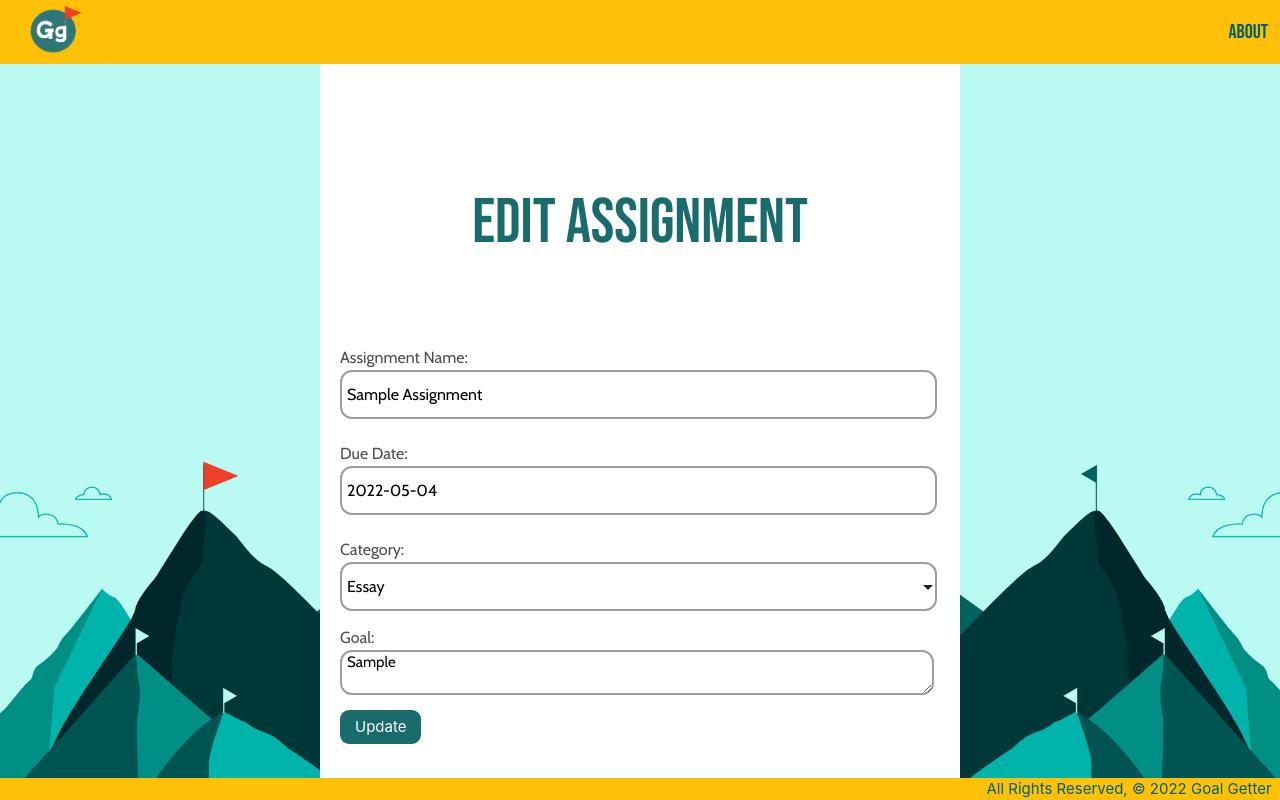
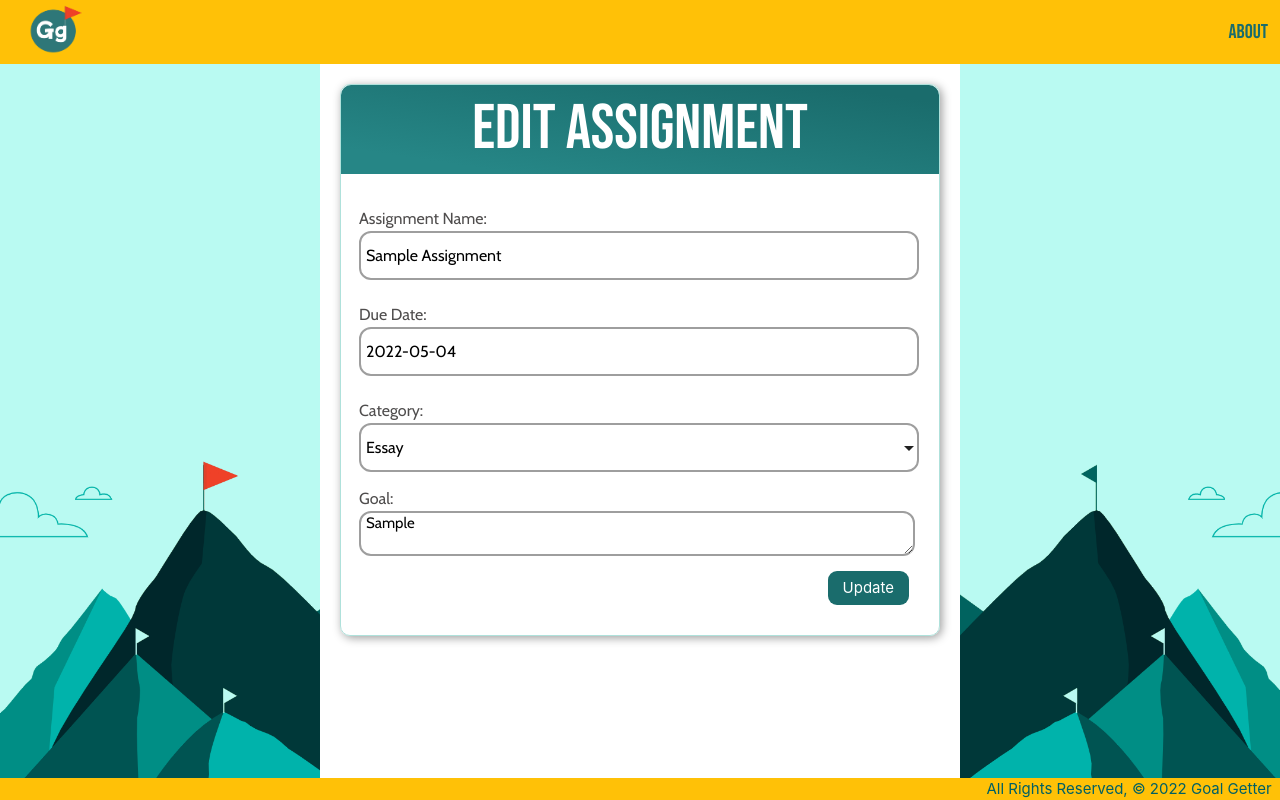
Before and after one commit to shamique202/goal-getter-project, a Django app: page /courses/1/edit_assignment/1/ in a window 1280 px wide. Run offline with Django 4.2, Linux system fonts and the light colour scheme; tables that the repository leaves empty hold one stand-in row (values such as "Sample post").

```diff
--- a/goalgetter/main_app/templates/base.html
+++ b/goalgetter/main_app/templates/base.html
@@ -29,11 +29,11 @@
 
                 </div>
                 <div>
-                    <a class="cyan-text text-darken-4" href="{% url 'about' %}">About</a>
+                    <a href="{% url 'about' %}">About</a>
                     {% if user.is_authenticated %}
-                    <a class="cyan-text text-darken-4" href="{% url 'index' %}">View All My Courses</a>
-                    <a class="cyan-text text-darken-4" href="{% url 'course_create' %}">Add a Course</a>
-                    <a class="cyan-text text-darken-4" href="{% url 'logout' %}">Log Out</a>
+                    <a href="{% url 'index' %}">View All My Courses</a>
+                    <a href="{% url 'course_create' %}">Add a Course</a>
+                    <a href="{% url 'logout' %}">Log Out</a>
                     {% endif %}
                 </div>
             </nav>
--- a/goalgetter/main_app/templates/courses/detail.html
+++ b/goalgetter/main_app/templates/courses/detail.html
@@ -5,8 +5,9 @@
 <div class="detail_container">
 
 
-<h1>{{ course.name }}</h1>
+<h1 class="detail-title">{{ course.name }}</h1>
 
+<div class="detail-content">
 <form method="post" action="{% url 'add_assignment' course.id %}">
   {% csrf_token %}
   {{ assignment_form.as_p }}
@@ -43,6 +44,7 @@
 </div>
 </div>
 </div>
+</div>
 
   <script>
     const dateEl = document.getElementById('id_date');
--- a/goalgetter/main_app/templates/courses/edit.html
+++ b/goalgetter/main_app/templates/courses/edit.html
@@ -1,17 +1,19 @@
 {% extends 'base.html' %}
 
-{% block title %}
-    <title>Edit</title>
-{% endblock title %}
 
 {% block content %}
-    <h1 style="text-align: center; padding-top: 1em; padding-bottom: 1em;">Edit Assignment</h1>
-
+<div class="detail_container">
+    <h1 class="detail-title" style="text-align: center; padding-top: 10px; padding-bottom: 10px;">Edit Assignment</h1>
+    <div class="detail-content">
     <form action="" method="POST">
         {% csrf_token %}
         {{ form.as_p }}
+        <div class="add-submit">
         <input type="submit" class="button" value="Update">
+        </div>
     </form>
+    </div>
+</div>
 
     <script>
         const dateEl = document.getElementById('id_date');
--- a/goalgetter/main_app/templates/courses/index.html
+++ b/goalgetter/main_app/templates/courses/index.html
@@ -15,7 +15,9 @@
 
         <div class="card-title">{{ course.name}}</div>
         <p class="card-subject">{{ course.subject }}</p>
-
+        <div class="delete-course">
+        <a href="{% url 'course_delete' course.id %}"><i class="small material-icons">delete</i></a>
+      </div>
     </div>
   </div>
   </a>
--- a/goalgetter/main_app/templates/registration/login.html
+++ b/goalgetter/main_app/templates/registration/login.html
@@ -6,7 +6,7 @@
 <form method="post" action="{% url 'login' %}">
   {% csrf_token %}
   {{ form.as_p }}
-  <input type="submit" class="button" value="login">
+  <input type="submit" class="button" value="Log In">
   <input type="hidden" name="next" value="{{ next }}">
 </form>
 
--- a/goalgetter/main_app/urls.py
+++ b/goalgetter/main_app/urls.py
@@ -6,6 +6,7 @@ urlpatterns = [
   path('about/',views.about, name='about'),
   path('courses/', views.courses_index, name='index'),
   path('courses/<int:course_id>/', views.courses_detail, name='detail'),
+  path('courses/<int:pk>/delete/', views.CourseDelete.as_view(), name='course_delete'),
   path('courses/<int:course_id>/add_assignment/', views.add_assignment, name='add_assignment'),
   path('courses/create/', views.CourseCreate.as_view(), name='course_create'),
   path('courses/<int:course_id>/edit_assignment/<int:assignment_id>/', views.edit_assignment, name='edit_assignment'),
--- a/goalgetter/main_app/views.py
+++ b/goalgetter/main_app/views.py
@@ -19,6 +19,10 @@ class CourseCreate(LoginRequiredMixin, CreateView):
     # Assign the logged in user (self.request.user)
     form.instance.user = self.request.user  # form.instance is the course
     return super().form_valid(form)
+
+class CourseDelete (LoginRequiredMixin, DeleteView):
+  model= Course
+  success_url = '/courses/'
 
 
 # Define the home view
```
Also changed, not shown: goalgetter/main_app/templates/main_app/course_confirm_delete.html (added, +20 -0 lines), goalgetter/main_app/templates/main_app/course_form.html (+7 -1 lines).
